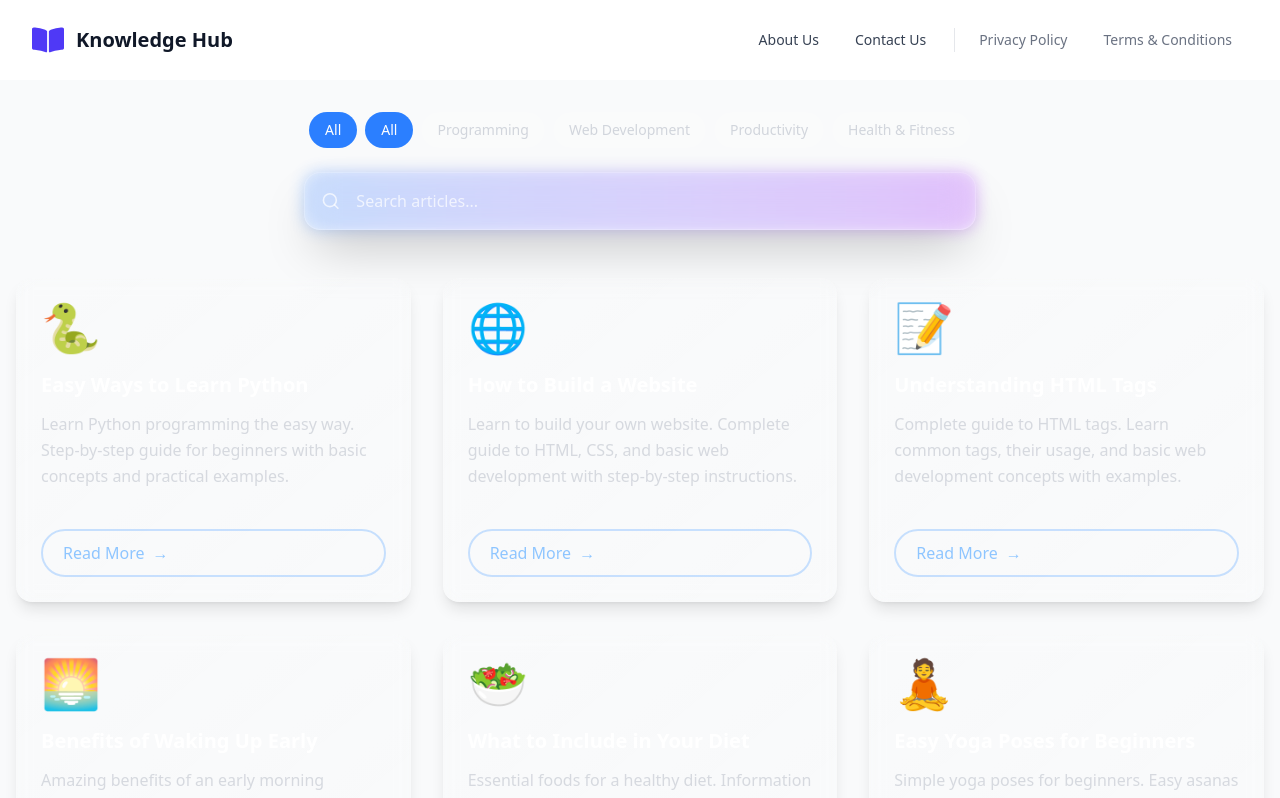
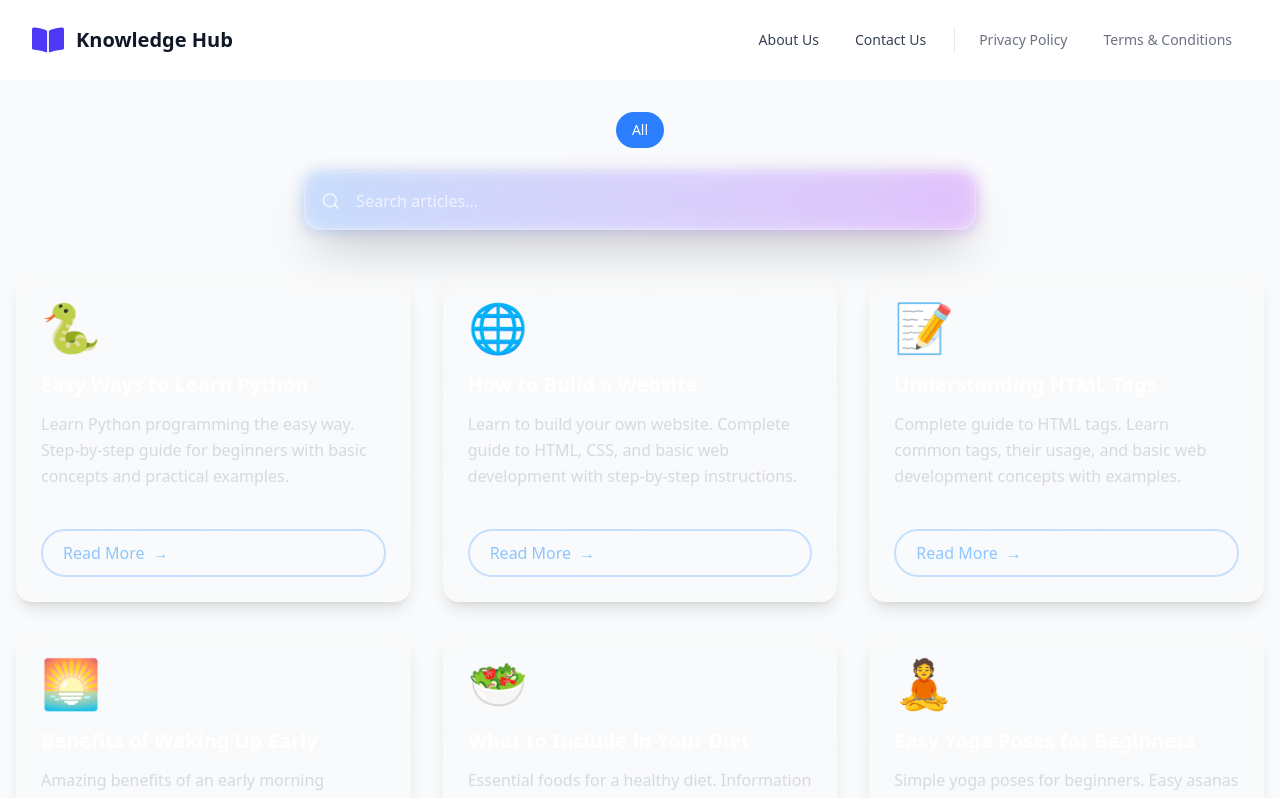
Before and after one commit to NEGO2522/Bloging-Webiste, a React (Vite) app: page / in a window 1280 px wide. Shown: the top 798 px of the page. Built offline with nearby package versions, Linux system fonts and the light colour scheme.

Commit message:
Updated the Menu categories

```diff
--- a/src/components/Home.jsx
+++ b/src/components/Home.jsx
@@ -2,17 +2,8 @@ import { useState } from 'react';
 import { FiSearch } from 'react-icons/fi';
 import { Link } from 'react-router-dom';
 
-const Home = ({ activeCategory = 'All', setActiveCategory }) => {
+const Home = ({ categories = ['All'], activeCategory = 'All', setActiveCategory }) => {
   const [searchQuery, setSearchQuery] = useState('');
-
-  // Get all unique categories from cards
-  const allCategories = ['All', ...new Set([
-    'All',
-    'Programming',
-    'Web Development',
-    'Productivity',
-    'Health & Fitness'
-  ])];
 
   const cards = [
     {
@@ -91,7 +82,7 @@ const Home = ({ activeCategory = 'All', setActiveCategory }) => {
     <div className="container mx-auto px-4 py-8">
       {/* Category Tabs - Hidden on mobile, visible on md and up */}
       <div className="hidden md:flex flex-wrap justify-center gap-2 mb-6 px-4">
-        {allCategories.map((category) => (
+        {categories.map((category) => (
           <button
             key={category}
             onClick={() => setActiveCategory(category)}
```
